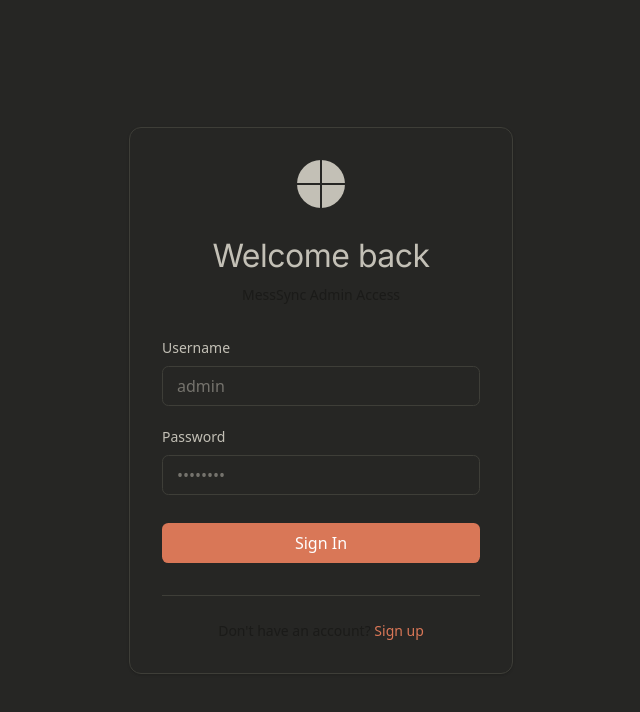
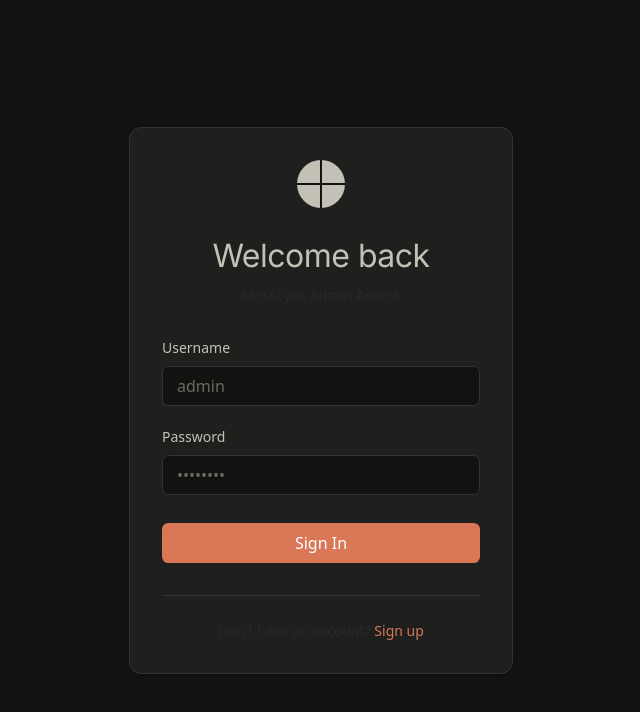
Before and after one commit to sanzid1367/Meal_Management_System, a Next.js app: page /virus in a window 1280 px wide. Shown: the top 712 px of the page, without its empty margins (319-959 px from the left). Built offline with nearby package versions, Linux system fonts and the light colour scheme.

Commit message:
style: perfect OLED dark mode contrast hierarchy according to UI Pro Max guidelines

```diff
--- a/src/app/globals.css
+++ b/src/app/globals.css
@@ -184,23 +184,23 @@ button {
 }
 
 .dark {
-  --background: oklch(0.2679 0.0036 106.6427);
+  --background: oklch(0.18 0.0036 106.6427);
   --foreground: oklch(0.8074 0.0142 93.0137);
-  --card: oklch(0.2679 0.0036 106.6427);
+  --card: oklch(0.24 0.0036 106.6427);
   --card-foreground: oklch(0.9818 0.0054 95.0986);
-  --popover: oklch(0.3085 0.0035 106.6039);
+  --popover: oklch(0.24 0.0036 106.6427);
   --popover-foreground: oklch(0.9211 0.0040 106.4781);
   --primary: oklch(0.6724 0.1308 38.7559);
   --primary-foreground: oklch(1.0000 0 0);
   --secondary: oklch(0.9818 0.0054 95.0986);
   --secondary-foreground: oklch(0.3085 0.0035 106.6039);
-  --muted: oklch(0.2213 0.0038 106.7070);
+  --muted: oklch(0.28 0.0036 106.6427);
   --muted-foreground: oklch(0.7713 0.0169 99.0657);
-  --accent: oklch(0.2130 0.0078 95.4245);
+  --accent: oklch(0.28 0.0036 106.6427);
   --accent-foreground: oklch(0.9663 0.0080 98.8792);
   --destructive: oklch(0.6368 0.2078 25.3313);
-  --border: oklch(0.3618 0.0101 106.8928);
-  --input: oklch(0.4336 0.0113 100.2195);
+  --border: oklch(0.32 0.0036 106.6427);
+  --input: oklch(0.32 0.0036 106.6427);
   --ring: oklch(0.6724 0.1308 38.7559);
   --chart-1: oklch(0.5583 0.1276 42.9956);
   --chart-2: oklch(0.6898 0.1581 290.4107);
```
